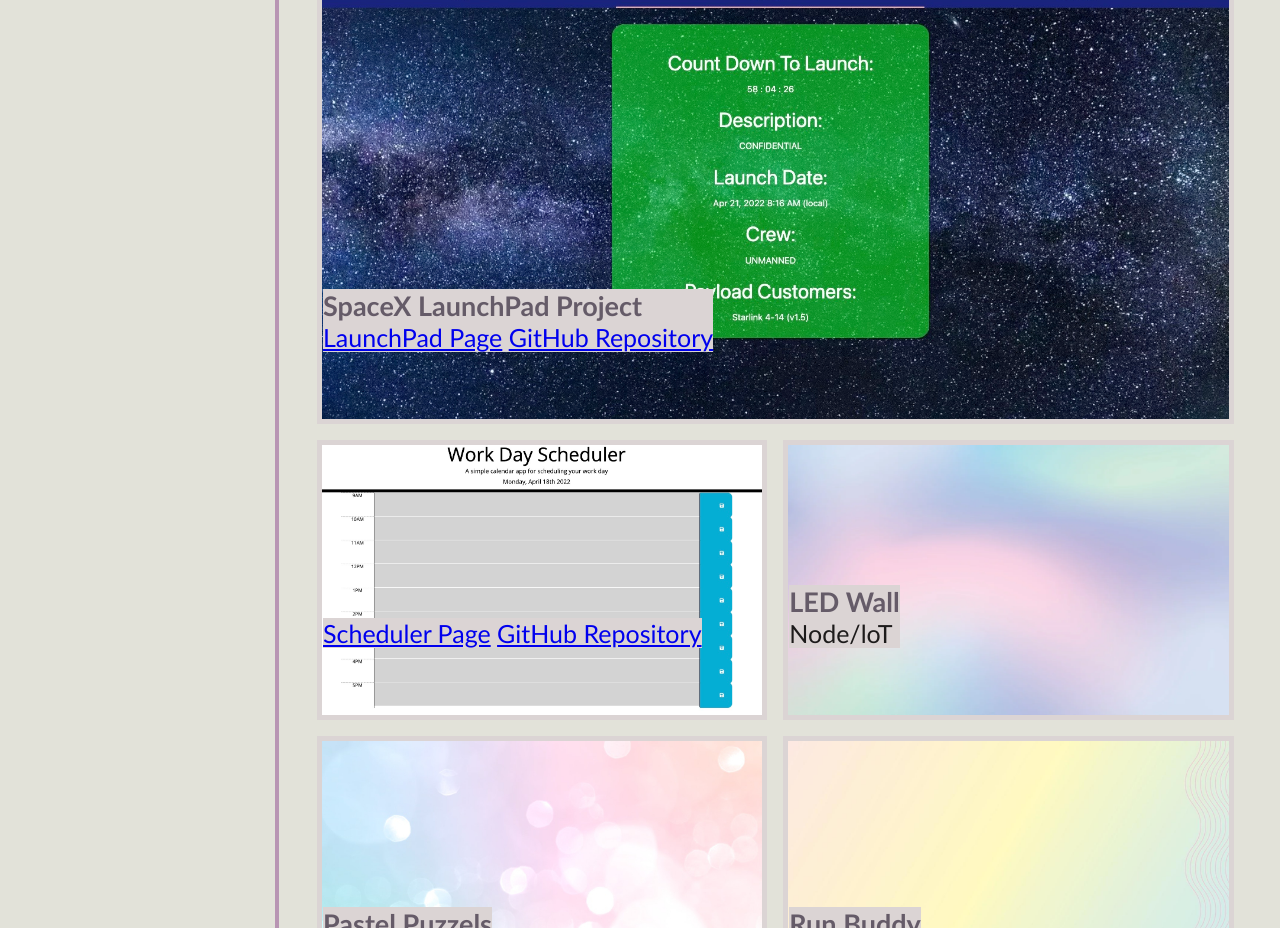
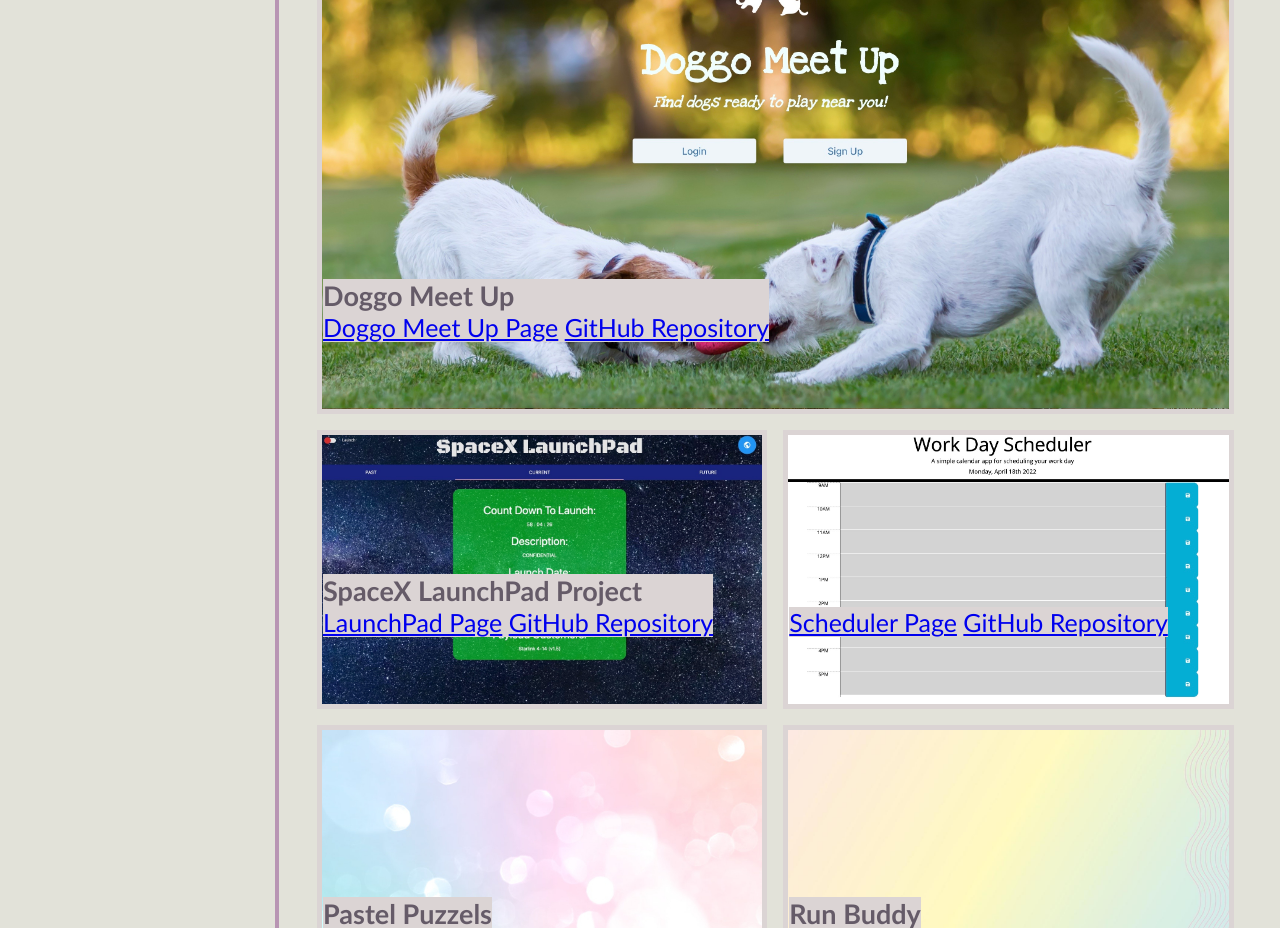
Before and after one commit to XingMeng11/Xing-portfolio, a plain HTML site: page index.html in a window 1280 px wide. Shown: the part 655-1583 px from the top of the page. Drawn offline with Linux system fonts and the light colour scheme.

Commit message:
updated my portfolio page

```diff
--- a/index.html
+++ b/index.html
@@ -57,24 +57,27 @@
               <h2>Work</h2>
             </div>
             <div class="col-right">
-                <figure class="box w-100">
+              <figure class="box w-100">
+                  <img src=./assets/DoggoMeetUp.jpg alt="Doggo" >
+                  <div class= "bottom-left">
+                  <h3>Doggo Meet Up</h3>
+                  <a href="https://hidden-reaches-52880.herokuapp.com">Doggo Meet Up Page</a>
+                  <a href="https://github.com/vossellerm/doggo-meet-up">GitHub Repository</a>
+                  </div>
+              </figure>
+                <figure class="box w-50">
                     <img src=./assets/LaunchPad-page.jpg alt="surf" >
                     <div class= "bottom-left">
                         <h3>SpaceX LaunchPad Project</h3>
                         <a href="https://sammymayhem.github.io/launchpad-gp-1/">LaunchPad Page</a>
                         <a href="https://github.com/sammymayhem/launchpad-gp-1">GitHub Repository</a>
+                    </div>
                 </figure>
                 <figure class="box w-50">
                     <img src=./assets/Workday-scheduler.jpg alt="calculator" >
                     <div class= "bottom-left">
                       <a href="https://xingmeng11.github.io/workday-scheduler/">Scheduler Page</a>
                       <a href="https://github.com/XingMeng11/workday-scheduler">GitHub Repository</a>
-                </figure>
-                <figure class="box w-50">
-                    <img src=./assets/background2.jpg alt="led" >
-                    <div class= "bottom-left">
-                    <h3>LED Wall</h3>
-                    <p>Node/loT</p>
                     </div>
                 </figure>
                 <figure class="box w-50">
```
Also changed, not shown: assets/DoggoMeetUp.jpg (added), 1 other file.
